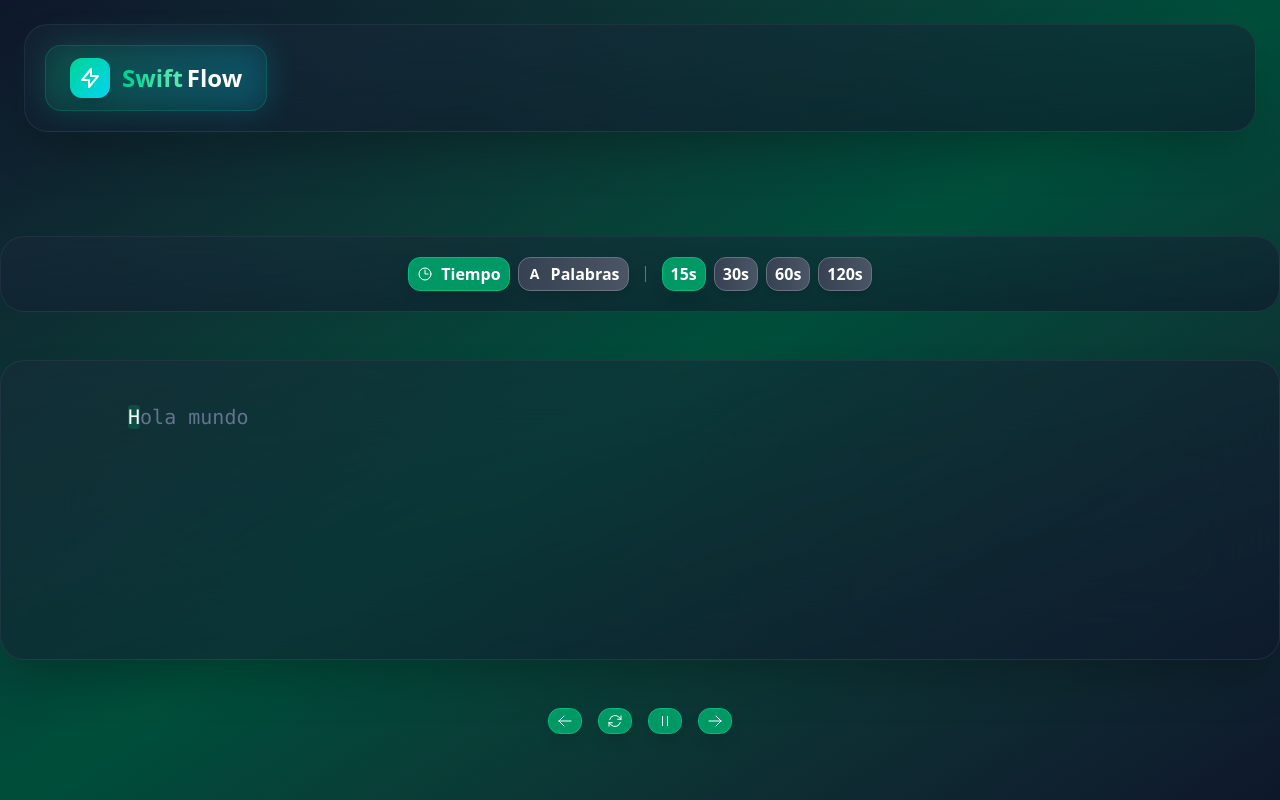
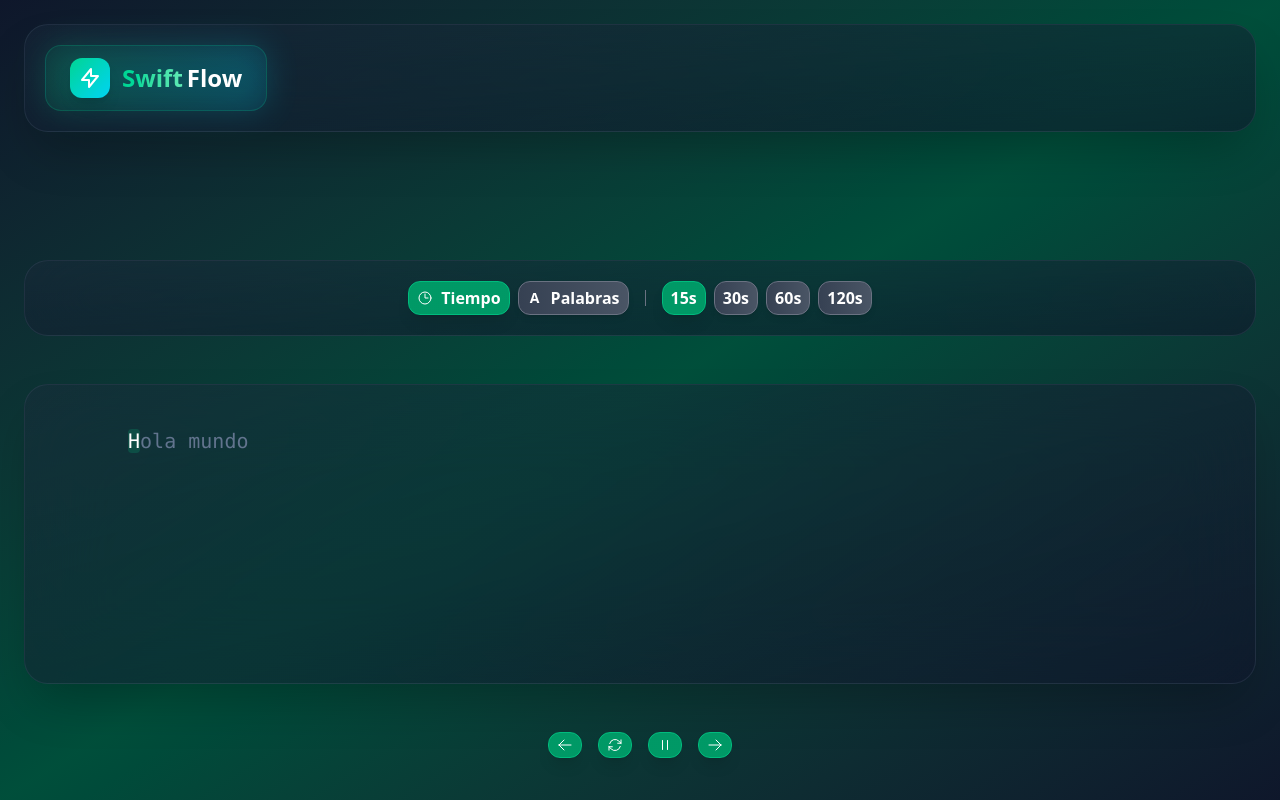
Before and after one commit to DjGarcia4/SwiftFlow, a Vue app: page / in a window 1280 px wide. Built offline with nearby package versions, Linux system fonts and the light colour scheme.

Commit message:
Enhance HomeView layout by adding padding to the main container for improved visual spacing.

```diff
--- a/src/views/HomeView.vue
+++ b/src/views/HomeView.vue
@@ -1,5 +1,5 @@
 <template>
-  <div>
+  <div class="p-6">
     <ToolBar />
     <ParagraphToType />
   </div>
```
